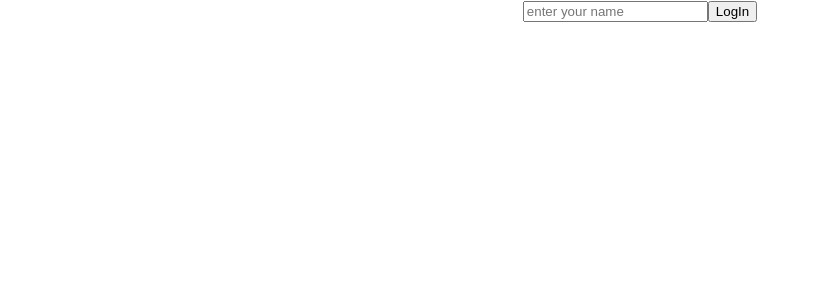
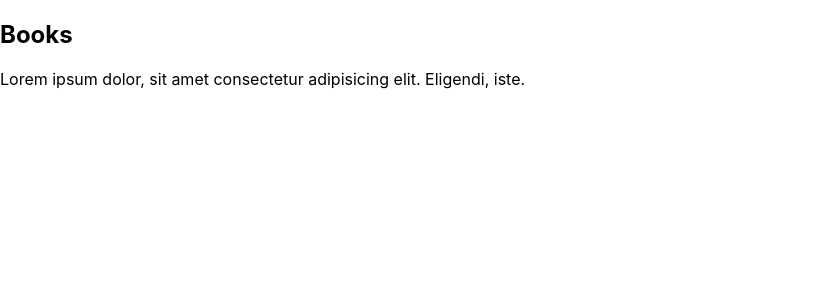
Before and after one commit to shwetaps605/bookeeper-redux, a React (Create React App) app: page / in a window 1280 px wide. Both pictures are taken after a click on the button "LogIn". Shown: the top 300 px of the page, without its empty margins (0-819 px from the left). Built offline with nearby package versions, Linux system fonts and the light colour scheme.

Commit message:
added the loggerSlice and Books component

```diff
--- a/src/App.js
+++ /dev/null
@@ -1,36 +0,0 @@
-import React,{useState} from 'react';
-import './App.css';
-import { addUser } from './features/users/userSlice'
-import { useDispatch,useSelector} from 'react-redux'
-import { login,logout } from './features/login/loggerSlice'
-
-
-function App() {
-  const user = useSelector(state => state.users)
-  console.log("USER",user)
-  const dispatch = useDispatch()
-
-  const [username,setUsername] = useState("")
-
-  return (
-    <div className="App">
-      <input
-        placeholder='enter your name'
-        value={username}
-        onChange={(e) => setUsername(e.target.value)}
-        required
-      />
-      <button onClick={
-        () => {
-          dispatch(addUser({name:username}))
-          setUsername("")
-          dispatch(login())
-          }
-        }>
-        LogIn
-      </button>
-    </div>
-  );
-}
-
-export default App;
--- /dev/null
+++ b/src/App.jsx
@@ -0,0 +1,45 @@
+import React, { useState } from 'react';
+import './App.css';
+import { addUser } from './features/users/userSlice'
+import { useDispatch, useSelector } from 'react-redux'
+import { login, logout, selectLogger } from './features/login/loggerSlice'
+import Books from './components/Books';
+
+function App() {
+  const user = useSelector(state => state.users)
+  const isLoggedIn = useSelector(selectLogger)
+  console.log("USER", user)
+  const dispatch = useDispatch()
+  console.log("LOGIN STATUS", isLoggedIn)
+
+  const [username, setUsername] = useState("")
+
+  const handleLogIn = () => {
+    dispatch(addUser({ name: username }))
+    setUsername("")
+    dispatch(login())
+  }
+
+  return (
+    <>
+      {
+        !isLoggedIn ?
+          <div className="App">
+            <input
+              placeholder='enter your name'
+              value={username}
+              onChange={(e) => setUsername(e.target.value)}
+              required
+            />
+            <button onClick={() => handleLogIn()}>
+              LogIn
+            </button>
+          </div> :
+          <Books/>
+    }
+    </>
+
+  );
+}
+
+export default App;
--- a/src/components/Books.jsx
+++ b/src/components/Books.jsx
@@ -0,0 +1,13 @@
+import React from 'react'
+
+const Books = () => {
+  return (
+      <header>
+            <h2>Books</h2>
+            <p>Lorem ipsum dolor, sit amet consectetur adipisicing elit. Eligendi, iste.</p>
+      </header>
+    )
+
+}
+
+export default Books
```
